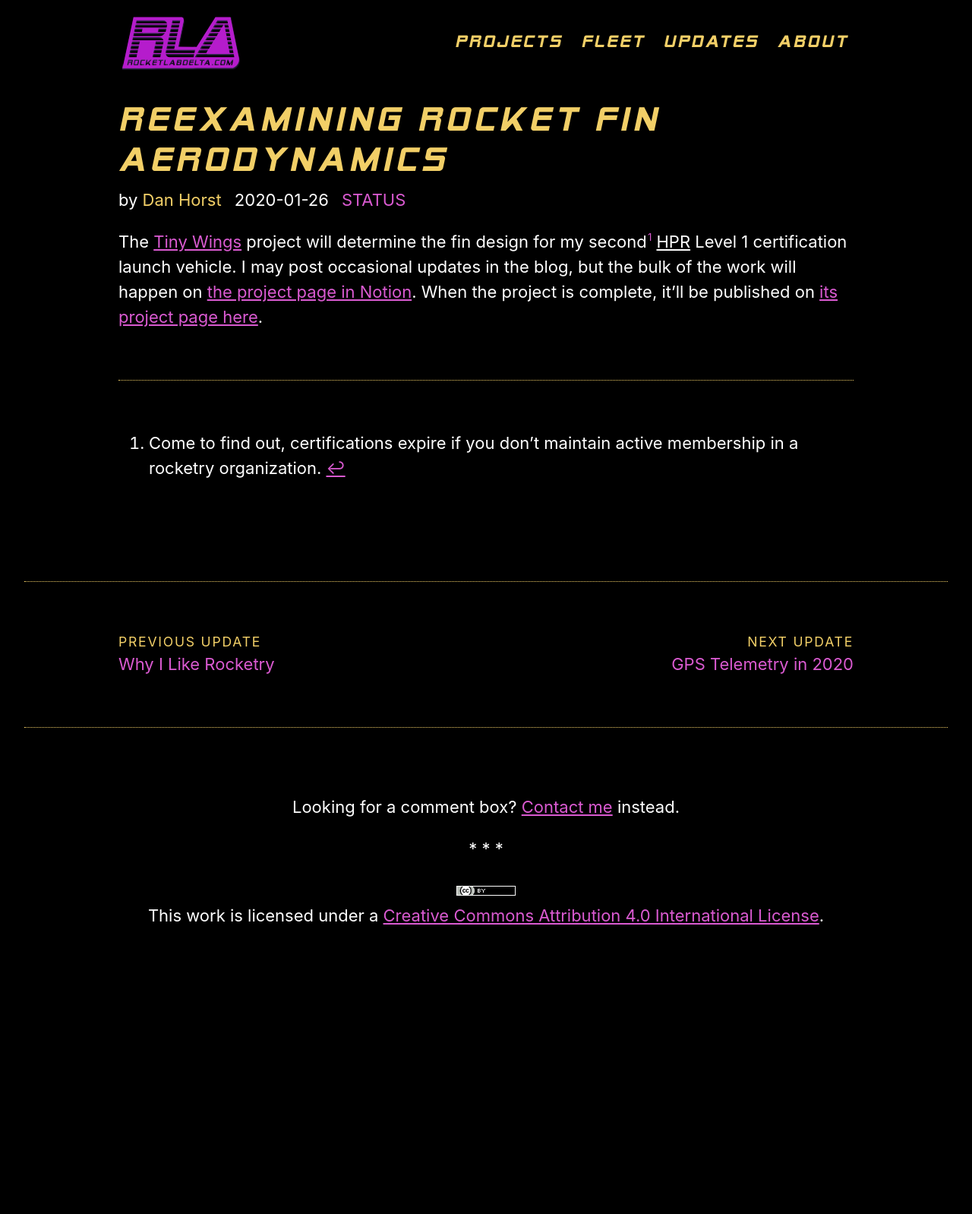
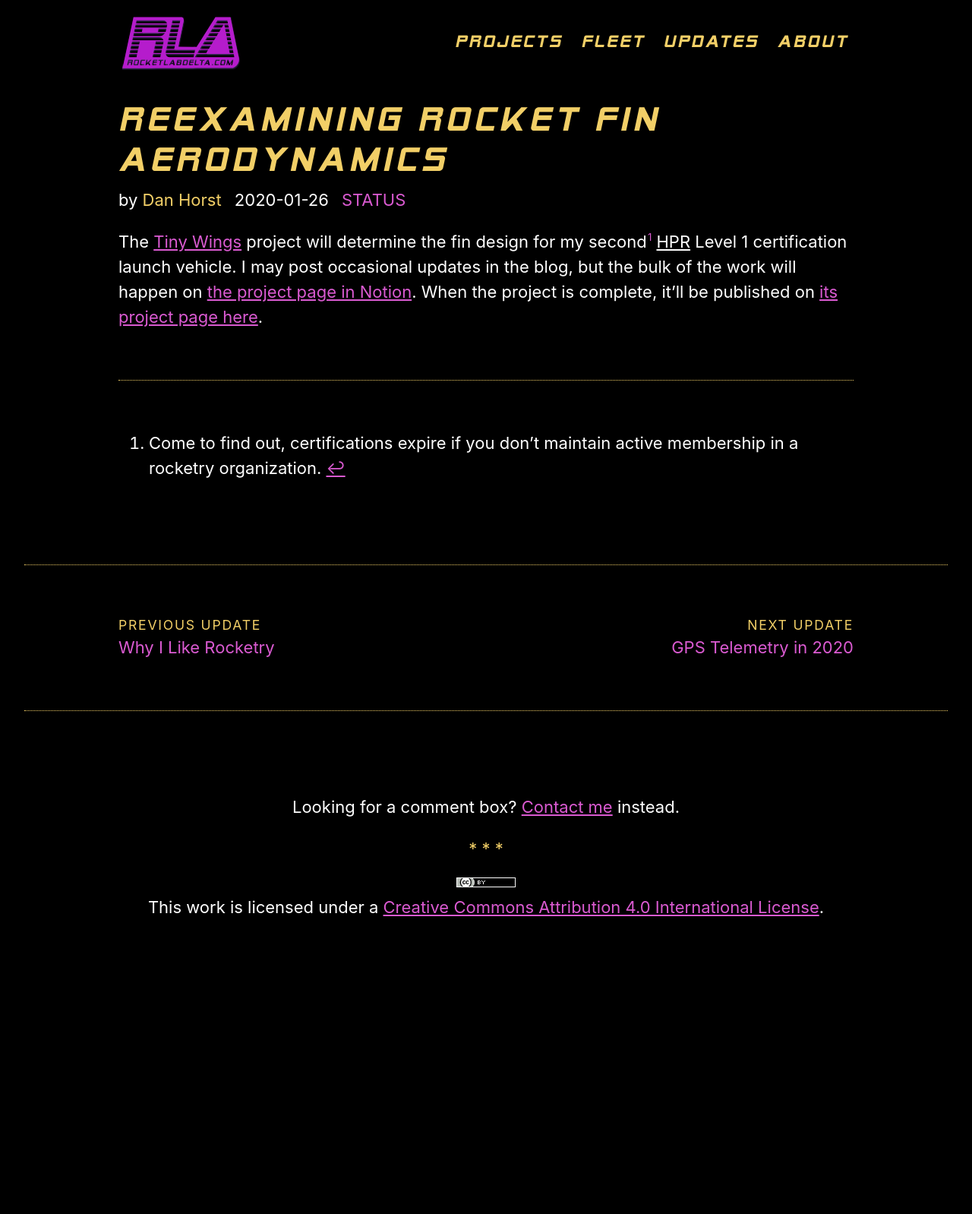
Before and after one commit to rocketlabdelta/rocketlabdelta.com, a Jekyll site: the page built from _posts/2020-01-26-tiny-wings-kickoff.md, in a window 1280 px wide. Shown: the whole page at 76% size. Built offline with Jekyll 4.4.1, drawn with Linux system fonts in a browser that asks for light colours.

Commit message:
Footer refinements

```diff
--- a/assets/css/main.scss
+++ b/assets/css/main.scss
@@ -193,6 +193,7 @@ hr {
 }
 
 .previous-next + hr {
+  margin-bottom: 4em;
   margin-top: 2em;
 }
 
@@ -393,7 +394,7 @@ hr {
 .footnotes {
   border-top: 1px dotted $theme-color-highlight;
   margin-top: 3em;
-  padding-bottom: 2em;
+  padding-bottom: 1em;
   padding-top: 2em;
 
   ol {
@@ -605,6 +606,10 @@ dl {
   }
 }
 
+.divider {
+  color: $theme-color-highlight;
+}
+
 footer {
   margin-bottom: 40vh;
   padding-top: 1em;
@@ -613,6 +618,7 @@ footer {
 
 .license {
   display: block;
+  margin-top: -.5em;
 }
 
 .color-swatch {
```
